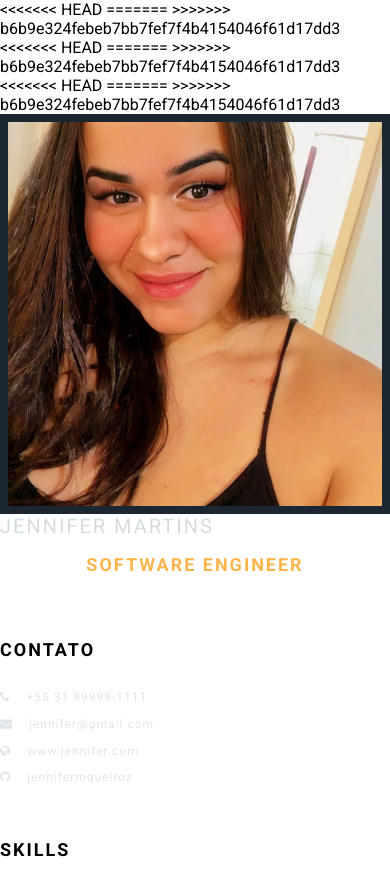
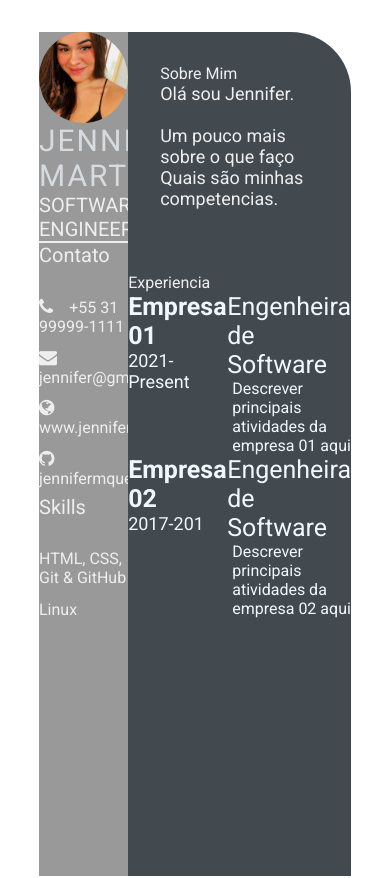
Before and after one commit to jennifermqueiroz/devweekgit.github.io, a plain HTML site: page index.html in a window 390 px wide. Shown: the top 878 px of the page. Drawn offline with Linux system fonts and the light colour scheme.

Commit message:
atualizado style css e index (#4)

```diff
--- a/index.html
+++ b/index.html
@@ -1,11 +1,4 @@
-<<<<<<< HEAD
-<!DOCTYPE html>
-<html lang="en">
-
-<head>
-=======
 <html lang="en"><head>
->>>>>>> b6b9e324febeb7bb7fef7f4b4154046f61d17dd3
     <meta charset="UTF-8">
     <meta http-equiv="X-UA-Compatible" content="IE=edge">
     <meta name="viewport" content="width=device-width, initial-scale=1.0">
@@ -13,28 +6,15 @@
 
     <!-- Google font  -->
     <link rel="preconnect" href="https://fonts.googleapis.com">
-<<<<<<< HEAD
-    <link rel="preconnect" href="https://fonts.gstatic.com" crossorigin>
-    <link
-        href="https://fonts.googleapis.com/css2?family=Roboto:ital,wght@0,100;0,300;0,400;0,700;1,100;1,300;1,400;1,700&display=swap"
-        rel="stylesheet">
-=======
     <link rel="preconnect" href="https://fonts.gstatic.com" crossorigin="">
     <link href="https://fonts.googleapis.com/css2?family=Roboto:ital,wght@0,100;0,300;0,400;0,700;1,100;1,300;1,400;1,700&amp;display=swap" rel="stylesheet">
->>>>>>> b6b9e324febeb7bb7fef7f4b4154046f61d17dd3
 
     <!-- font-awesome -->
     <link rel="stylesheet" href="https://cdnjs.cloudflare.com/ajax/libs/font-awesome/4.7.0/css/font-awesome.min.css">
 
     <!-- Custom CSS -->
     <link rel="stylesheet" href="style.css">
-<<<<<<< HEAD
-    <script type="text/javascript"
-        src="https://gc.kis.v2.scr.kaspersky-labs.com/FD126C42-EBFA-4E12-B309-BB3FDD723AC1/main.js?attr=hAYk4M0OwFst3LglbmTNNl3WU4f7R1SGGUcuie537BmOZZtufwzNEQXfC5_M0He7"
-        charset="UTF-8"></script>
-=======
     <script type="text/javascript" src="https://gc.kis.v2.scr.kaspersky-labs.com/FD126C42-EBFA-4E12-B309-BB3FDD723AC1/main.js?attr=hAYk4M0OwFst3LglbmTNNl3WU4f7R1SGGUcuie537BmOZZtufwzNEQXfC5_M0He7" charset="UTF-8"></script>
->>>>>>> b6b9e324febeb7bb7fef7f4b4154046f61d17dd3
 </head>
 
 <body>
@@ -59,11 +39,7 @@
                     <p class="left-title">Skills</p>
                     <ul>
                         <li>
-<<<<<<< HEAD
-                            <p>HTML, CSS, Git & GitHub</p>
-=======
                             <p>HTML, CSS, Git &amp; GitHub</p>
->>>>>>> b6b9e324febeb7bb7fef7f4b4154046f61d17dd3
                         </li>
                         <li>
                             <p>Linux</p>
@@ -82,24 +58,34 @@
                         <br> Quais são minhas competencias.
                     </p>
                 </section>
-<<<<<<< HEAD
-        </p>
-        </section>
+     </div>
+    <section class="experience-gap">
+        <div class="right-title">Experiencia</div>
+        <div class="experience-contents">
+            <div class="exp-left">
+                <p class="exp-company-name">Empresa 01</p>
+                <p class="exp-time-period">2021-Present</p>
+            </div>
+            <div class="exp-right">
+                <p class="exp-position">Engenheira de Software</p>
+                <p class="exp-desc">
+                    Descrever principais atividades da empresa 01 aqui
+                </p>
+            </div>
+            <div class="exp-left">
+                <p class="exp-company-name">Empresa 02</p>
+                <p class="exp-time-period">2017-201</p>
+            </div>
+            <div class="exp-right">
+                <p class="exp-position">Engenheira de Software</p>
+                <p class="exp-desc">
+                    Descrever principais atividades da empresa 02 aqui
+                </p>
+            </div>
         </div>
 
-        </section>
-    </main>
+    </section>
+    </section>
+        </main>
 </body>
-
 </html>
-=======
-        <p></p>
-        </div></section>
-
-
-
-    </main>
-
-
-</body></html>
->>>>>>> b6b9e324febeb7bb7fef7f4b4154046f61d17dd3
--- a/style.css
+++ b/style.css
@@ -6,13 +6,6 @@
     font-family: 'Roboto', sans-serif;
 }
 
-<<<<<<< HEAD
-=======
-body {
-    background-color: #70c6c7;
-}
-
->>>>>>> b6b9e324febeb7bb7fef7f4b4154046f61d17dd3
 .resume-contents {
     min-height: 100vh;
     width: 80%;
@@ -24,21 +17,13 @@ body {
 .left-section {
     grid-column: span 2;
     height: 100%;
-<<<<<<< HEAD
     background-color: #999999;
-=======
-    background-color: #00204A;
->>>>>>> b6b9e324febeb7bb7fef7f4b4154046f61d17dd3
 }
 
 .right-section {
     grid-column: span 5;
     height: 100%;
-<<<<<<< HEAD
     background-color: #424a50;
-=======
-    background-color: #4B6982;
->>>>>>> b6b9e324febeb7bb7fef7f4b4154046f61d17dd3
     border-radius: 0px 60px 0px 0px;
 }
 
@@ -48,21 +33,12 @@ body {
 
 .profile {
     width: 100%;
-<<<<<<< HEAD
     border-bottom: 2px solid #eeeeee;
-=======
-    border-bottom: 2px solid #1B2631;
->>>>>>> b6b9e324febeb7bb7fef7f4b4154046f61d17dd3
 }
 
 .profile .profile-image {
     width: 100%;
-<<<<<<< HEAD
     border-radius: 100%;
-=======
-    border-radius: 50%;
-    border: 8px solid #1B2631;
->>>>>>> b6b9e324febeb7bb7fef7f4b4154046f61d17dd3
 }
 
 .name {
@@ -70,7 +46,6 @@ body {
     font-size: 30px;
     letter-spacing: 2px;
     text-transform: uppercase;
-<<<<<<< HEAD
 }
 
 .profession {
@@ -78,38 +53,12 @@ body {
     font-size: 20px;
     text-transform: uppercase;
     text-align: center;
-=======
-    text-align: center;
-    font-weight: bold;
-    padding: 1rem 0;
-}
-
-.profession {
-    color: #FDB44B;
-    font-size: 20px;
-    text-transform: uppercase;
-    text-align: center;
-    letter-spacing: 2px;
-    font-weight: bold;
-    padding-bottom: 1rem;
->>>>>>> b6b9e324febeb7bb7fef7f4b4154046f61d17dd3
 }
 
 /* .contact-info { border-bottom: 2px solid #1B2631; } */
 .left-title {
-<<<<<<< HEAD
     color: #eeeeee;
     font-size: 20px;
-=======
-    color: #FDB44B;
-    font-size: 20px;
-    letter-spacing: 2px;
-    text-transform: uppercase;
-    font-weight: bold;
-    display: flex;
-    align-items: center;
-    padding-top: 3rem;
->>>>>>> b6b9e324febeb7bb7fef7f4b4154046f61d17dd3
 }
 
 .contact-info ul {
@@ -119,26 +68,14 @@ body {
 .contact-info ul li,
 .references ul li {
     padding: .4rem 0;
-<<<<<<< HEAD
     color: #eeeeee;
-=======
-    display: flex;
-    align-items: center;
-    color: #d6dbdfaf;
-    letter-spacing: 1px;
-    font-size: 18px;
->>>>>>> b6b9e324febeb7bb7fef7f4b4154046f61d17dd3
 }
 
 .contact-info ul li i,
 .references ul li i {
     padding-right: 1rem;
     font-size: 18px;
-<<<<<<< HEAD
     color: #eeeeee;
-=======
-    color: #2E86C1;
->>>>>>> b6b9e324febeb7bb7fef7f4b4154046f61d17dd3
 }
 
 .skills ul {
@@ -146,56 +83,15 @@ body {
 }
 .skills ul li p {
     padding: .4rem 0;
-<<<<<<< HEAD
     color: #eeeeee;
 }
 
-=======
-    color: #d6dbdfaf;
-    font-size: 18px;
-    letter-spacing: 1px;
-    display: flex;
-    align-items: center;
-    text-transform: uppercase;
-}
-
-.referance-name {
-    padding-top: 1.5rem;
-    padding-bottom: .4rem;
-    font-size: 18px;
-    color: #F9E79F;
-    letter-spacing: 1px;
-    text-transform: uppercase;
-}
-
-.referance-profession {
-    font-size: 16px;
-    color: #d6dbdfaf;
-    letter-spacing: 1px;
-    /* text-transform: uppercase; */
-    padding-bottom: .4rem;
-}
-
-
->>>>>>> b6b9e324febeb7bb7fef7f4b4154046f61d17dd3
 .right-section-contents {
     padding: 2rem 2rem;
 }
 
 .right-title {
-<<<<<<< HEAD
     color: #eeeeee;
-=======
-    color: #70C6C7;
-    font-size: 40px;
-    letter-spacing: 2px;
-    text-transform: uppercase;
-    font-weight: bold;
-    display: flex;
-    align-items: center;
-    padding: 2rem 0;
-    position: relative;
->>>>>>> b6b9e324febeb7bb7fef7f4b4154046f61d17dd3
 }
 
 .gap {
@@ -203,12 +99,7 @@ body {
 }
 .about-me-contents {
     font-size: 18px;
-<<<<<<< HEAD
     color: #eeeeee;
-=======
-    letter-spacing: 1px;
-    line-height: 2rem;
-    color: #F1F8FD;
 }
 
 .experience-contents,
@@ -225,125 +116,23 @@ body {
 .awards-company-name {
     font-size: 25px;
     font-weight: bold;
-    text-transform: uppercase;
-    letter-spacing: 1px;
-    color: #FDB44B;
-    padding-bottom: .4rem;
 }
 
 .exp-time-period,
 .educationp-time-period,
 .awards-time-period {
     font-size: 18px;
-    letter-spacing: 1px;
-    line-height: 2rem;
 }
 
 .exp-position,
 .education-subject,
 .awards-name {
     font-size: 25px;
-    font-weight: bold;
-    text-transform: uppercase;
-    letter-spacing: 1px;
-    color: #FDB44B;
-    padding-bottom: .4rem;
 }
 
 .exp-desc,
 .education-desc,
 .awards-desc {
     font-size: 16px;
-    letter-spacing: 1px;
-    line-height: 1.5rem;
-    border-left: 3px solid #a5a3a3;
     padding-left: 5px;
 }
-
-/* Media queries */
-@media screen and (max-width:780px) {
-    .experience-contents,
-    .education-contents,
-    .awards-contents {
-        grid-template-columns: repeat(1, 1fr);
-    }
-}
-
-@media screen and (max-width:780px) {
-    .left-section {
-        grid-column: span 3;
-    }
-
-    .right-section {
-        grid-column: span 4;
-    }
-
-}
-
-@media screen and (max-width:1200px) {
-    .resume-contents {
-        grid-template-columns: repeat(1, 1fr);
-    }
-}
-
-@media screen and (max-width:390px) {
-    .resume-contents {
-        width: 100%;
-        margin: 0 auto;
-    }
-
-    .name {
-        font-size: 20px;
-    }
-
-    .profession {
-        font-size: 18px;
-    }
-
-    .left-title {
-        font-size: 18px;
-    }
-
-    .right-title {
-        font-size: 18px;
-    }
-
-    .contact-info ul li,
-    .references ul li {
-        font-size: 12px;
-    }
-
-    .contact-info ul li i,
-    .references ul li i {
-        /* padding-right: 1rem; */
-        font-size: 12px;
-    }
-
-    .skills ul li p {
-        font-size: 12px;
-    }
-
-    .about-me-contents {
-        font-size: 16px;
-        line-height: 1.5rem;
-    }
-
-    .exp-company-name,
-    .education-school-name,
-    .awards-company-name {
-        font-size: 18px;
-    }
-
-    .exp-time-period,
-    .educationp-time-period,
-    .awards-time-period {
-        font-size: 16px;
-    }
-
-    .exp-position,
-    .education-subject,
-    .awards-name {
-        font-size: 18px;
-    }
->>>>>>> b6b9e324febeb7bb7fef7f4b4154046f61d17dd3
-}
```
Also changed, not shown: img/profile.jpg (deleted), 1 other file.
